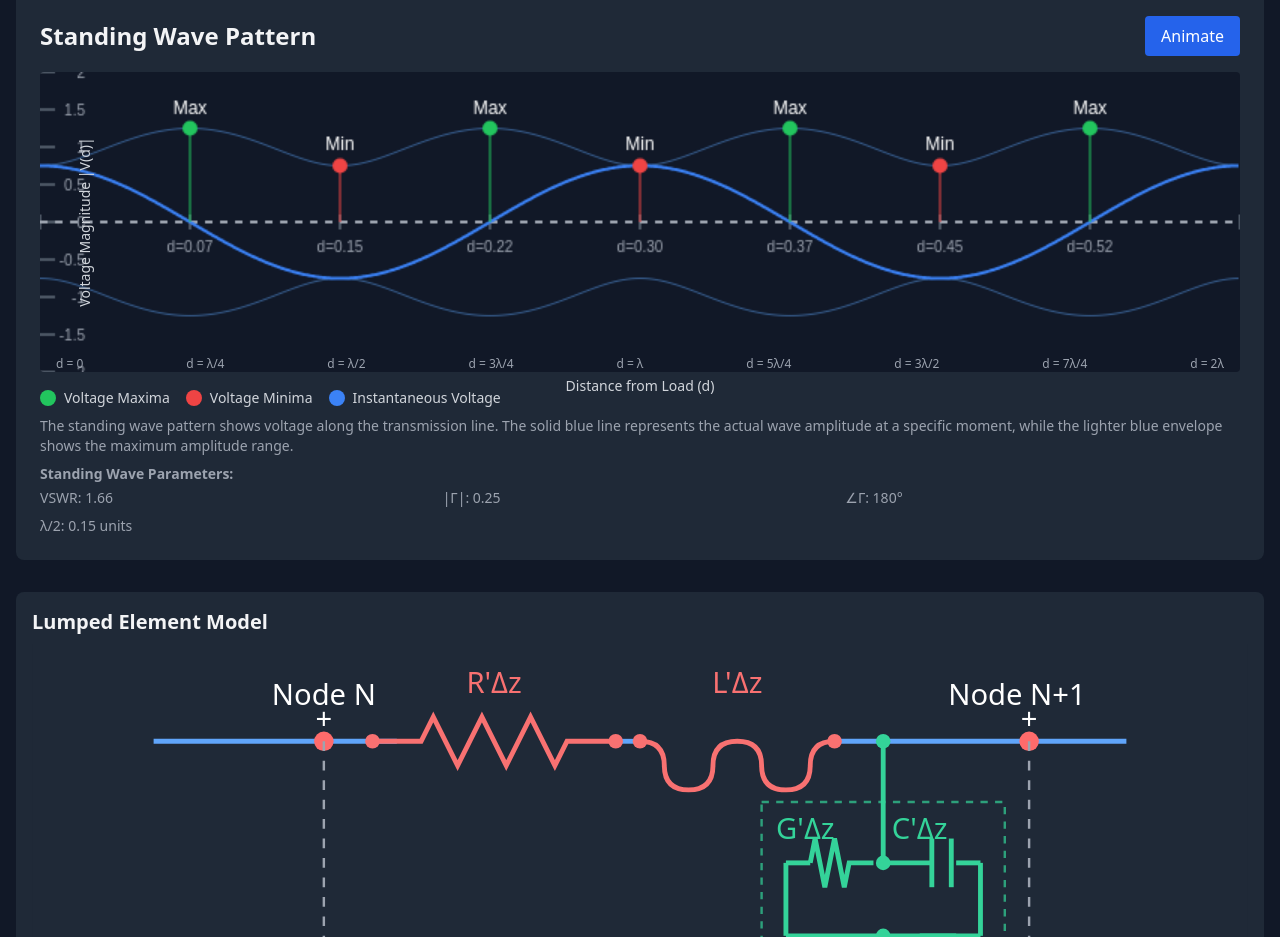
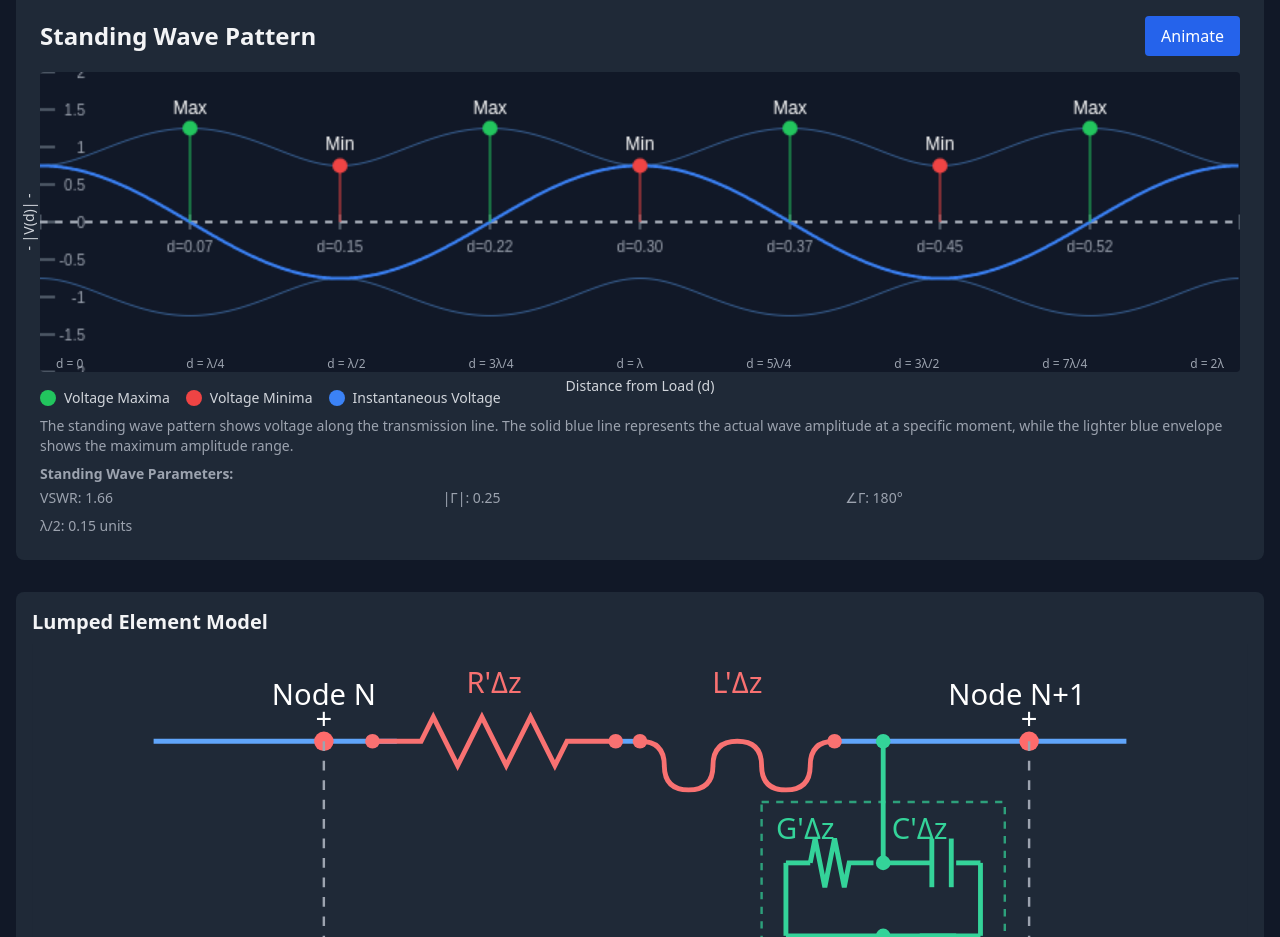
Before and after one commit to sachen-pather/Transmission-line-circuit-analyzer, a React (Vite) app: page / in a window 1280 px wide. Shown: the part 1520-2457 px from the top of the page. Built offline with nearby package versions, Linux system fonts and the light colour scheme.

Commit message:
Update StandingWave.jsx

```diff
--- a/src/components/StandingWave.jsx
+++ b/src/components/StandingWave.jsx
@@ -347,7 +347,7 @@ const StandingWave = ({ reflectionCoefficient, wavelength }) => {
         {/* Y-axis label */}
         <div className="absolute top-0 bottom-0 left-0 flex items-center -ml-10">
           <div className="transform -rotate-90 text-gray-300 text-sm whitespace-nowrap">
-            Voltage Magnitude |V(d)|
+            - |V(d)| -
           </div>
         </div>
       </div>
```
